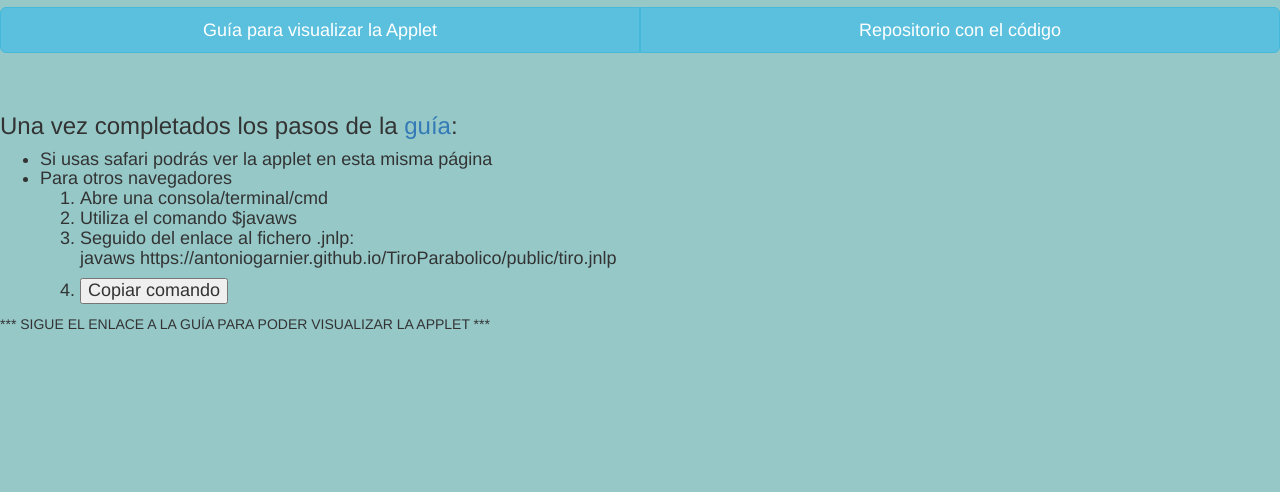
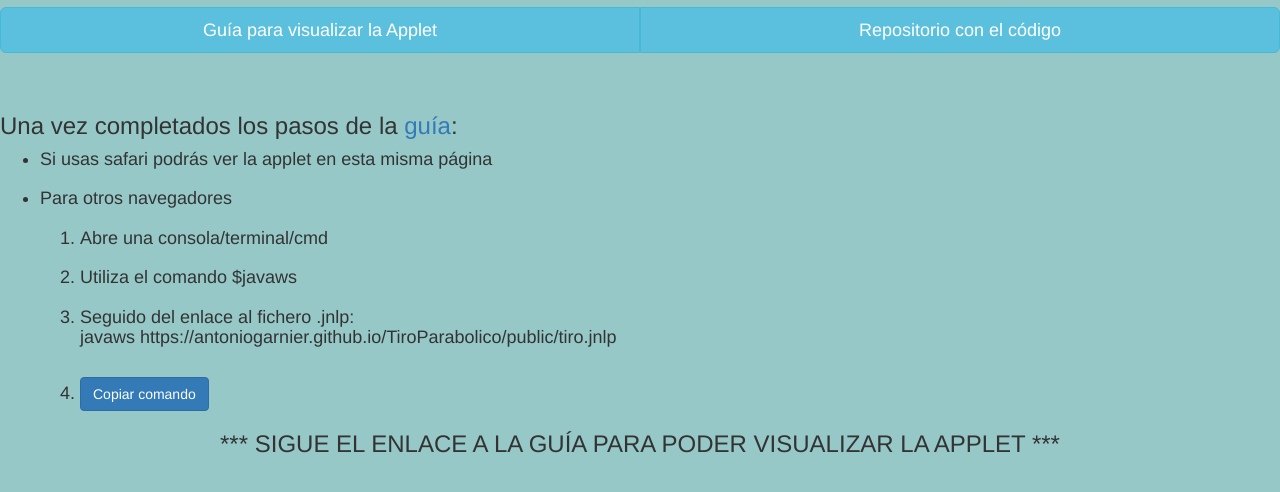
Before and after one commit to AntonioGarnier/TiroParabolico, a plain HTML site: page index.html in a window 1280 px wide. Shown: the part 184-676 px from the top of the page. Drawn offline with nearby package versions, Linux system fonts and the light colour scheme.

Commit message:
Web mejorada

```diff
--- a/index.html
+++ b/index.html
@@ -21,13 +21,13 @@
       <h3>Una vez completados los pasos de la <a href="https://github.com/AntonioGarnier/Applets">guía</a>:</h3>
       <h4>
          <ul>
-            <li>Si usas safari podrás ver la applet en esta misma página</li>
-            <li>Para otros navegadores</li>
+            <li>Si usas safari podrás ver la applet en esta misma página</li><br>
+            <li>Para otros navegadores</li><br>
                <ol>
-                 <li>Abre una consola/terminal/cmd</li>
-                 <li>Utiliza el comando $javaws</li>
-                 <li>Seguido del enlace al fichero .jnlp: <p id="comando_javaws">javaws https://antoniogarnier.github.io/TiroParabolico/public/tiro.jnlp</p></li>
-                 <li><button id="botonCopia" onclick="copyToClipBoard('comando_javaws')">Copiar comando</button></li>
+                 <li>Abre una consola/terminal/cmd</li><br>
+                 <li>Utiliza el comando $javaws</li><br>
+                 <li>Seguido del enlace al fichero .jnlp: <p id="comando_javaws">javaws https://antoniogarnier.github.io/TiroParabolico/public/tiro.jnlp</p></li><br>
+                 <li><button id="botonCopia" class="btn btn-primary" onclick="copyToClipBoard('comando_javaws')">Copiar comando</button></li>
                </ol>
          </ul>
       </h4>
@@ -36,7 +36,7 @@
          archive="tiroParabolico.jar"
          codebase="https://antoniogarnier.github.io/TiroParabolico/public"
       >
-         *** SIGUE EL ENLACE A LA GUÍA PARA PODER VISUALIZAR LA APPLET ***
+         <h3 class="text-center">*** SIGUE EL ENLACE A LA GUÍA PARA PODER VISUALIZAR LA APPLET ***</h3>
       </applet>
    </body>
 </html>
--- a/js/copyToClipBoard.js
+++ b/js/copyToClipBoard.js
@@ -6,6 +6,8 @@ function copyToClipBoard(id_elemento) {
   document.execCommand("copy");
   document.body.removeChild(aux);
   document.getElementById("botonCopia").innerHTML = "Copiado!";
+  document.getElementById('botonCopia').className = "btn btn-success";
+
 }
 //document.getElementById(id_elemento).innerHTML
 //"javaws https://antoniogarnier.github.io/TiroParabolico/public/tiro.jnlp"
```
